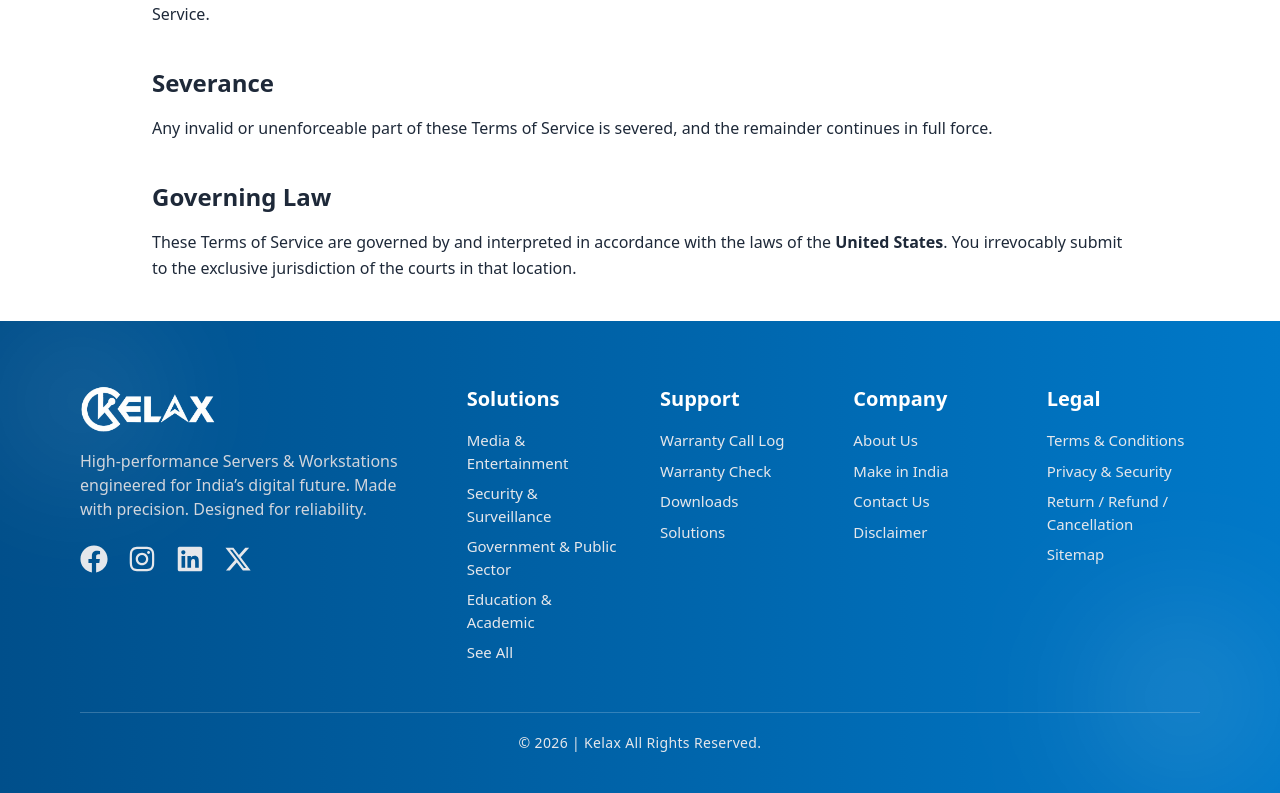
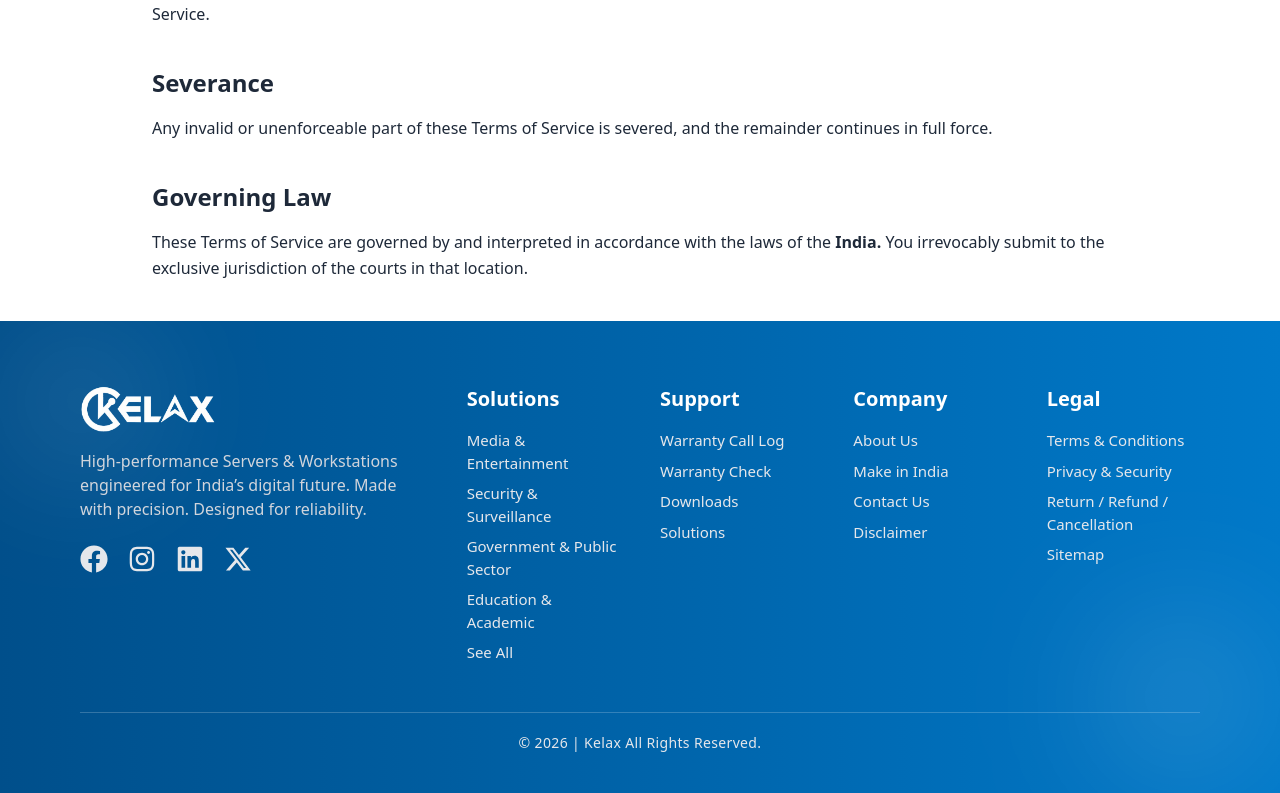
Before and after one commit to PixelToProd01/Kelax-June, a React (Vite) app in the folder client/: page /terms-conditions in a window 1280 px wide. Shown: the part 1671-2464 px from the top of the page. Built offline with nearby package versions, Linux system fonts and the light colour scheme; no server answers.

Commit message:
Update Terms And Conditions

```diff
--- a/client/src/pages/Static/TermsAndConditions.jsx
+++ b/client/src/pages/Static/TermsAndConditions.jsx
@@ -146,7 +146,7 @@ const TermsAndConditions = () => {
 
       <p>
         These Terms of Service are governed by and interpreted in accordance
-        with the laws of the <strong>United States</strong>. You irrevocably
+        with the laws of the <strong>India. </strong>You irrevocably
         submit to the exclusive jurisdiction of the courts in that location.
       </p>
     </div>
```
